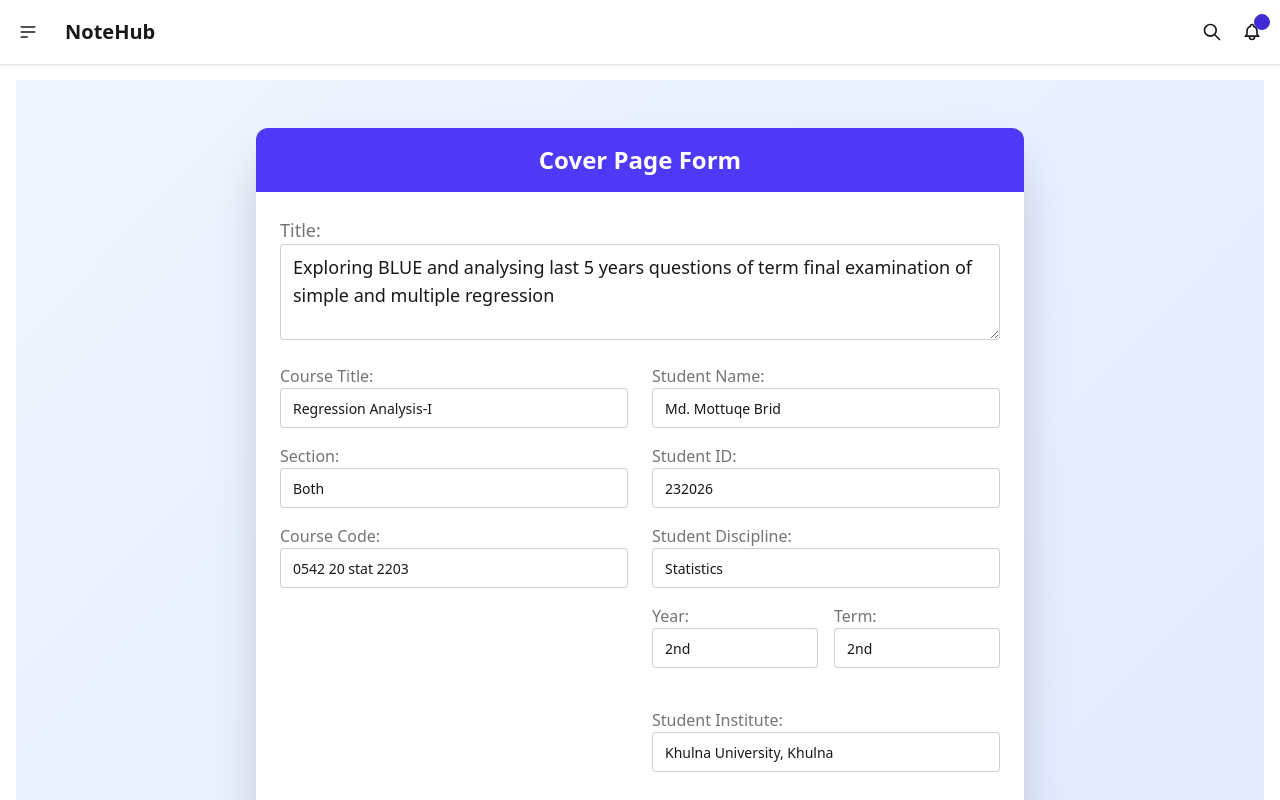
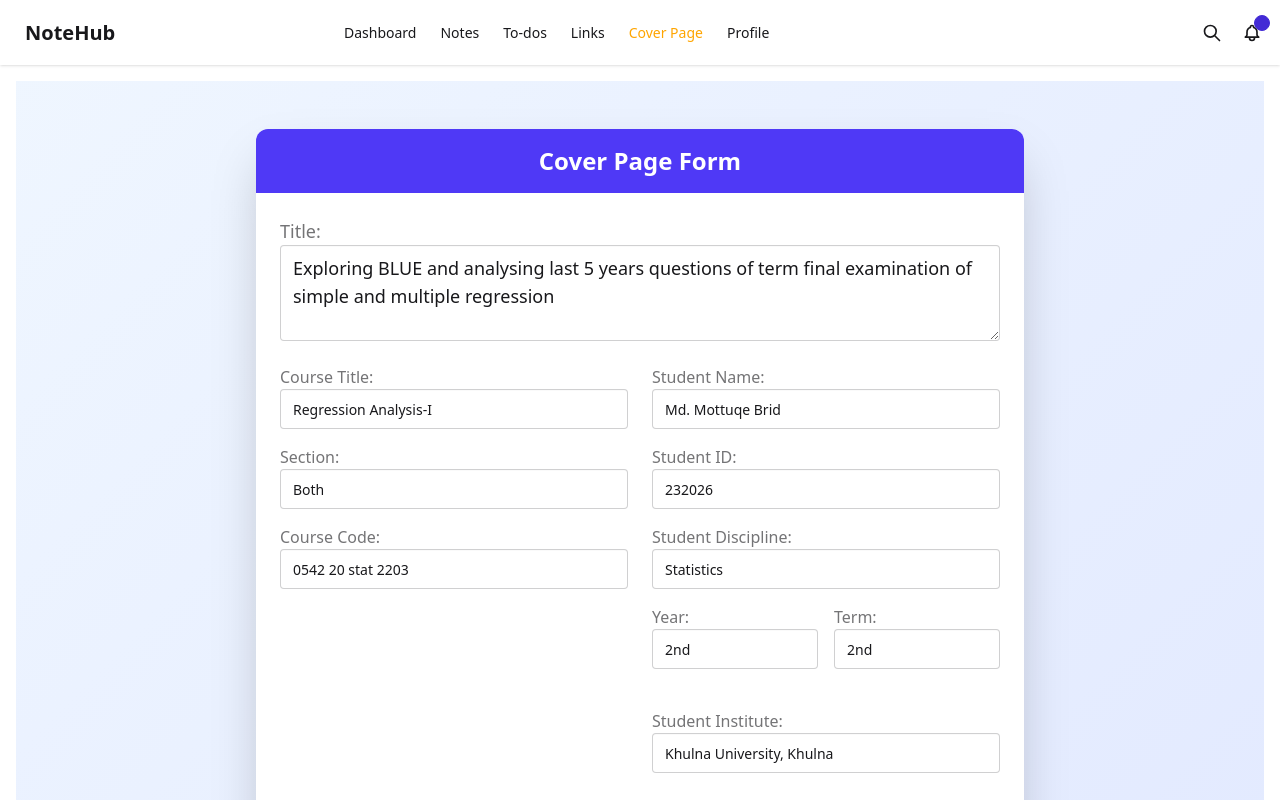
Before and after one commit to MottuqeBrid/notehub-clint, a React (Vite) app: page /cover-page in a window 1280 px wide. Shown: the top 800 px of the page. Built offline with nearby package versions, Linux system fonts and the light colour scheme.

Commit message:
feat: Refactor CoverPageDownload and Navbar components; update NotesPage layout and add navigation link

```diff
--- a/src/components/CoverPageDownload/CoverPageDownload.jsx
+++ b/src/components/CoverPageDownload/CoverPageDownload.jsx
@@ -12,7 +12,7 @@ const CoverPageDownload = () => {
   const btnRef = useRef();
   // eslint-disable-next-line no-unused-vars
   const [formData, setFormData] = useState(location.state);
-  console.log(formData);
+  // console.log(formData);
   const formattedDate = format(formData.date, "MMM dd, yyyy");
 
   const handleDownloadPDF = async () => {
@@ -23,7 +23,7 @@ const CoverPageDownload = () => {
       console.error("Element not found");
       return;
     }
-    const scale = 0.8; // Reduce scale to decrease file size
+    const scale = 2; // Reduce scale to decrease file size
 
     const canvas = await html2canvas(element, {
       scale,
@@ -248,6 +248,9 @@ const CoverPageDownload = () => {
           <Link className="btn btn-active" to="/cover-page">
             Go back to cover page form
           </Link>
+          <Link className="btn btn-active" to="/">
+            Go back to home
+          </Link>
         </div>
       </div>
     </div>
--- a/src/components/Navbar/Navbar.jsx
+++ b/src/components/Navbar/Navbar.jsx
@@ -19,9 +19,9 @@ const Navbar = () => {
       <li>
         <NavLink to="/cover-page">Cover Page</NavLink>
       </li>
-      <li>
+      {/* <li>
         <NavLink to="/calculator">Calculator</NavLink>
-      </li>
+      </li> */}
       <li>
         <NavLink to="/profile">Profile</NavLink>
       </li>
@@ -31,7 +31,7 @@ const Navbar = () => {
   return (
     <div className="navbar bg-base-100 shadow-sm">
       <div className="navbar-start">
-        <div className="dropdown">
+        <div className="dropdown  lg:hidden">
           <div tabIndex={0} role="button" className="btn btn-ghost btn-circle">
             <svg
               xmlns="http://www.w3.org/2000/svg"
@@ -62,8 +62,8 @@ const Navbar = () => {
         </div>
       </div>
 
-      <div className="">
-        {/* <input type="text" className="input" placeholder="Search Note..." /> */}
+      <div className="w-full lg:block hidden ">
+        <ul className="menu menu-horizontal">{links}</ul>
       </div>
       <div className="navbar-end">
         {location.pathname !== "/search" && (
--- a/src/components/NotesPage/NotesPage.jsx
+++ b/src/components/NotesPage/NotesPage.jsx
@@ -16,22 +16,16 @@ export default function NotesPage({
   const [selectedCategory, setSelectedCategory] = useState("all");
   const [showModal, setShowModal] = useState(false);
 
-  // const filteredNotes = notes
-  //   .filter((note) =>
-  //     selectedCategory === "all" ? true : note.type === selectedCategory
-  //   )
-  //   .slice(0, 12);
-
   return (
     <div className="p-6">
-      <div className="flex justify-between items-center mb-6">
+      <div className="flex flex-col gap-3 sm:flex-row justify-between items-center mb-6">
         <h1 className="text-3xl font-bold">My Notes</h1>
         <button className="btn btn-primary" onClick={() => setShowModal(true)}>
           Add New Note
         </button>
       </div>
 
-      <div className="flex gap-4 mb-6">
+      <div className="flex flex-wrap gap-4 mb-6">
         {["all", "Note", "Link", "Todo"].map((category) => (
           <button
             key={category}
@@ -43,6 +37,9 @@ export default function NotesPage({
             {category}
           </button>
         ))}
+        <Link className="btn" to="/cover-page">
+          Cover Page
+        </Link>
       </div>
 
       <div className=" grid grid-cols-1 md:grid-cols-2 lg:grid-cols-3 gap-4">
@@ -95,18 +92,10 @@ export default function NotesPage({
                 setTotalNotes={setTotalNotes}
               />
             ))}
-        {/* {filteredNotes.map((note, i) => (
-          <NoteCard
-            totalNotes={totalNotes}
-            setTotalNotes={setTotalNotes}
-            key={i}
-            note={note}
-          />
-        ))} */}
       </div>
 
       <div className="flex w-full justify-center mt-8">
-        {notes.length > 12 && (
+        {totalNotes.length > 12 && (
           <Link to="/all-notes" className="btn btn-soft btn-info">
             Show All
           </Link>
--- a/src/router/router.jsx
+++ b/src/router/router.jsx
@@ -55,10 +55,6 @@ export const router = createBrowserRouter([
         hydrateFallbackElement: <Loading />,
         element: <TodosRoutePage />,
       },
-      // {
-      //   path: "cover-page",
-      //   element: <CoverPageGenerator />,
-      // },
       {
         path: "calculator",
         element: <DownloadForm />,
```
